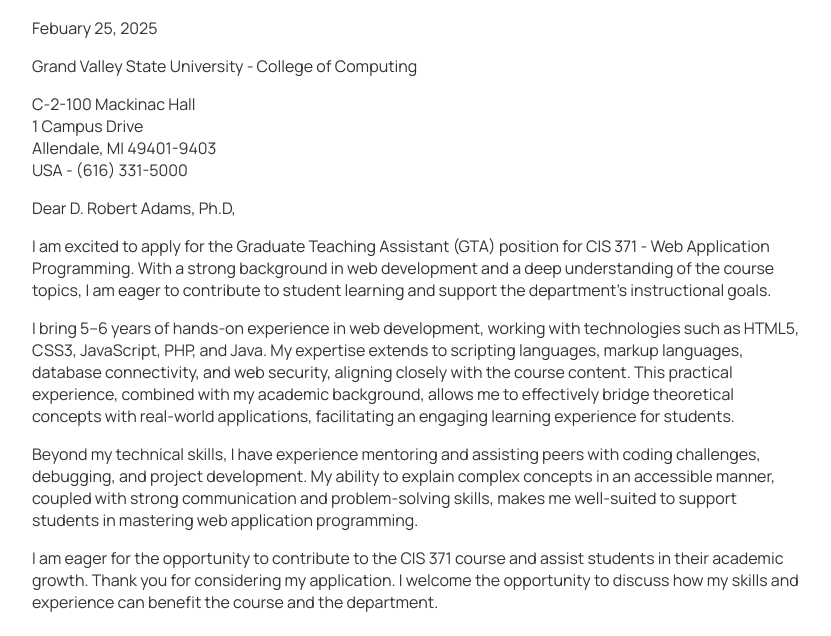
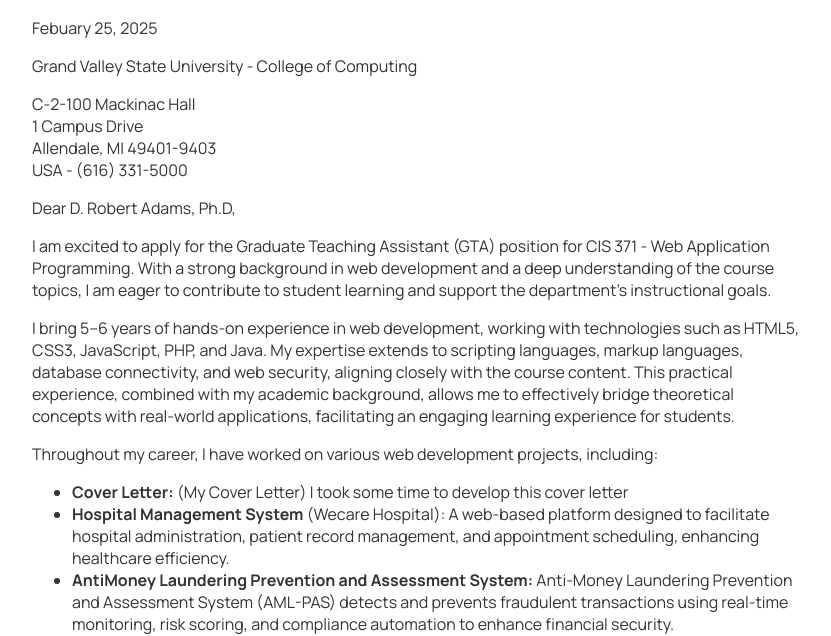
Before and after one commit to i-bm/gvsu-ga-cover-letter, a plain HTML site: page index.html in a window 1280 px wide. Shown: the part 312-948 px from the top of the page, without its empty margins (224-1055 px from the left). Drawn offline with Linux system fonts and the light colour scheme.

Commit message:
update:added projects

```diff
--- a/index.html
+++ b/index.html
@@ -55,6 +55,13 @@
                 connectivity, and web security, aligning closely with the course content. This practical experience,
                 combined with my academic background, allows me to effectively bridge theoretical concepts with
                 real-world applications, facilitating an engaging learning experience for students.</p>
+                <p>Throughout my career, I have worked on various web development projects, including:
+                </p>
+                <ul>
+                    <li><strong>Cover Letter:</strong> (My Cover Letter) I took some time to develop this cover letter</li>
+                    <li><strong>Hospital Management System</strong> <a href="https://wecarehospital.netlify.app/" target="_blank"></a>(Wecare Hospital): A web-based platform designed to facilitate hospital administration, patient record management, and appointment scheduling, enhancing healthcare efficiency.</li>
+                    <li><strong>AntiMoney Laundering Prevention and Assessment System:</strong> Anti-Money Laundering Prevention and Assessment System (AML-PAS) detects and prevents fraudulent transactions using real-time monitoring, risk scoring, and compliance automation to enhance financial security.</li>
+                </ul>
 
             <p>Beyond my technical skills, I have experience mentoring and assisting peers with coding challenges,
                 debugging, and project development. My ability to explain complex concepts in an accessible manner,
```
